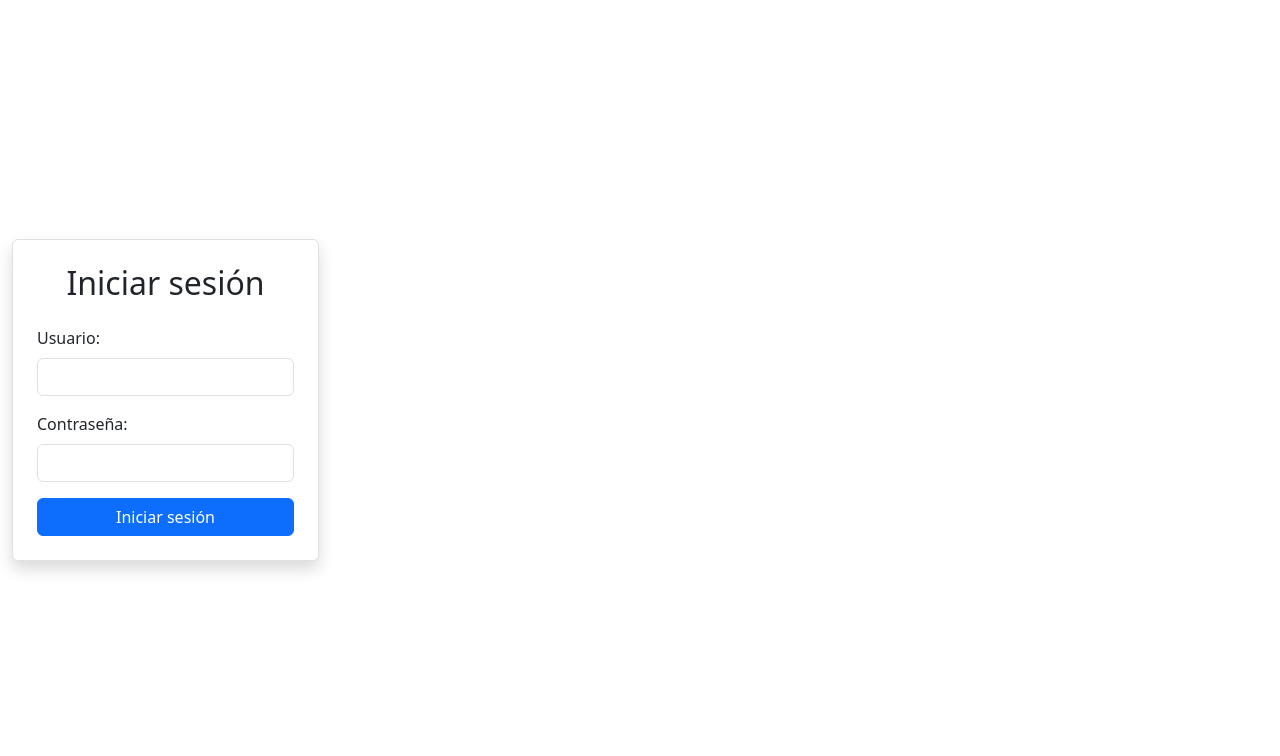
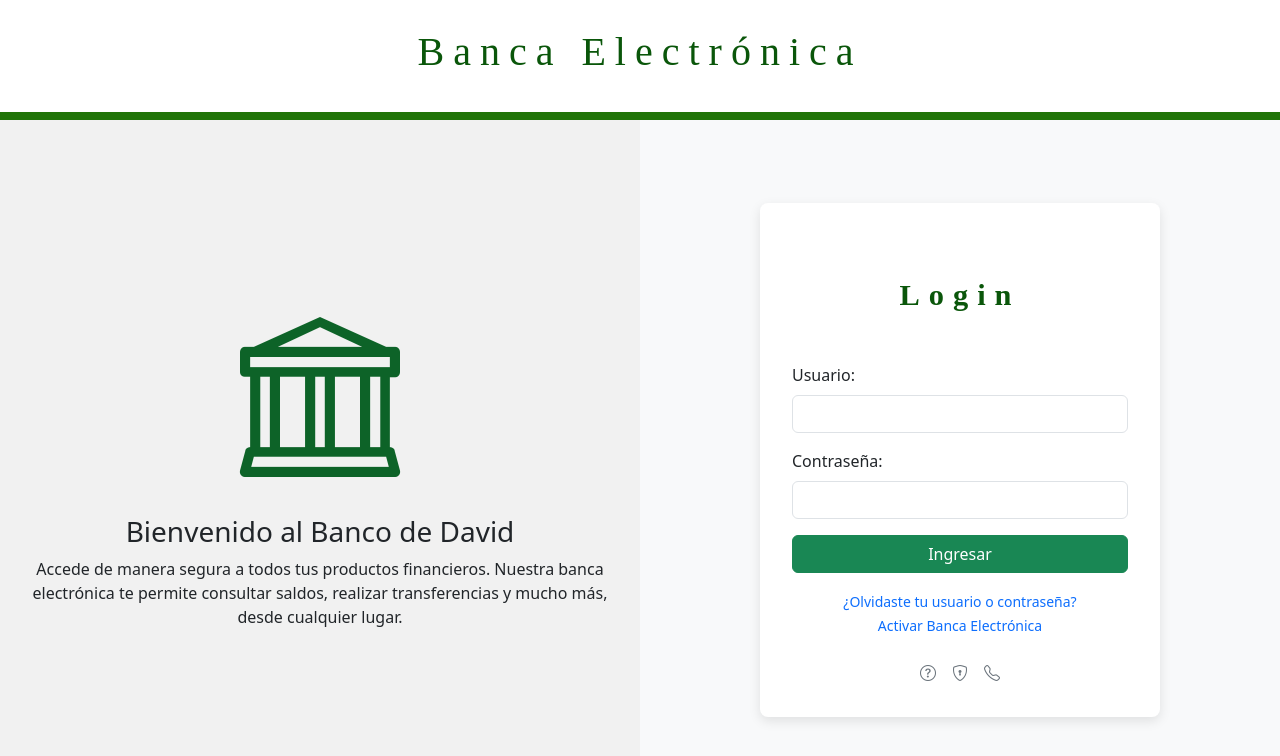
Before and after one commit to DavidGuambana/banca_web, a React (Vite) app: page /login in a window 1280 px wide. Shown: the top 756 px of the page. Built offline with nearby package versions, Linux system fonts and the light colour scheme.

Commit message:
comitlogin
ds

```diff
--- a/src/components/Login.jsx
+++ b/src/components/Login.jsx
@@ -25,9 +25,29 @@ function Login() {
   }
 
   return (
-    <div className="container d-flex justify-content-center align-items-center vh-100">
-      <form onSubmit={handleSubmit} className="p-4 border rounded shadow bg-white login-form">
-        <h2 className="text-center mb-4">Iniciar sesión</h2>
+    <div className="login-container">
+      {/* Sección 1: Encabezado */}
+      <header className="login-header">
+        <h1>Banca Electrónica</h1>
+      </header>
+
+      {/* Sección 2: Contenido dividido */}
+      <div className="login-main">
+        {/* Izquierda: Descripción */}
+     <div className="login-description">
+  <div className="text-center">
+    <i className="bi bi-bank icon-bank mb-3"></i> {/* Ícono de banco */}
+    <h3>Bienvenido al Banco de David</h3>
+    <p>
+      Accede de manera segura a todos tus productos financieros. Nuestra banca electrónica te permite consultar saldos, realizar transferencias y mucho más, desde cualquier lugar.
+    </p>
+  </div>
+</div>
+
+        {/* Derecha: Formulario */}
+        <div className="login-form-container">
+          <form onSubmit={handleSubmit} className="login-form">
+            <div><h3 className="login-title">Login</h3></div>
             <div className="mb-3">
               <label htmlFor="username" className="form-label">Usuario:</label>
               <input
@@ -50,9 +70,29 @@ function Login() {
                 required
               />
             </div>
-        <button type="submit" className="btn btn-primary w-100">Iniciar sesión</button>
-        {error && <div className="mt-3 alert alert-danger text-center">{error}</div>}
+            <button type="submit" className="btn btn-success w-100">Ingresar</button>
+            {error && <div className="alert alert-danger mt-3 text-center">{error}</div>}
+             <div className="mt-3 text-center w-100">
+      <a  className="small text-decoration-none">¿Olvidaste tu usuario o contraseña?</a>
+      <br />
+      <a  className="small text-decoration-none">Activar Banca Electrónica</a>
+    </div>
+               <footer className="mt-4 d-flex justify-content-center w-100">
+
+      <a  className="mx-2 text-secondary" title="Ayuda">
+        <i className="bi bi-question-circle"></i>
+      </a>
+      <a  className="mx-2 text-secondary" title="Seguridad">
+        <i className="bi bi-shield-lock"></i>
+      </a>
+      <a className="mx-2 text-secondary" title="Contacto">
+        <i className="bi bi-telephone"></i>
+      </a>
+    </footer>
           </form>
+
+        </div>
+      </div>
     </div>
   );
 }
--- a/src/styles/Login.css
+++ b/src/styles/Login.css
@@ -1,3 +1,74 @@
+/* Contenedor general de toda la vista */
+.login-container {
+  height: 100vh;
+  display: flex;
+  flex-direction: column;
+  background-color: #f8f9fa;
+}
+
+/* Encabezado superior */
+.login-header {
+  height: 15vh;
+  background-color: white;
+  border-bottom: 8px solid #217408;
+  display: flex;
+  align-items: center;
+  justify-content: center;
+  font-family:  'Playfair Display', serif;
+  font-weight: 700;
+  font-size: 1.9rem;
+  letter-spacing: 9px;
+  color: #0a560a;
+}
+.login-title {
+  height: 15vh;
+  background-color: white;
+  display: flex;
+  align-items: center;
+  justify-content: center;
+  font-family:  'Playfair Display', serif;
+  font-weight: 700;
+  font-size: 1.9rem;
+  letter-spacing: 9px;
+  color: #0a560a;
+}
+
+
+/* Sección principal dividida en dos columnas */
+.login-main {
+  flex-grow: 1;
+  display: flex;
+}
+
+/* Sección izquierda con descripción */
+.login-description {
+  width: 50%;
+  display: flex;
+  justify-content: center;
+  align-items: center;
+  padding: 2rem;
+  background-color: #f1f1f1;
+}
+
+/* Sección derecha con formulario */
+.login-form-container {
+  width: 50%;
+  display: flex;
+  justify-content: center;
+  align-items: center;
+  padding: 2rem;
+}
+
+/* Formulario con sombra y bordes redondeados */
 .login-form {
+  width: 100%;
   max-width: 400px;
+  background-color: white;
+  padding: 2rem;
+  border-radius: 8px;
+  box-shadow: 0px 4px 12px rgba(0, 0, 0, 0.1);
 }
+.icon-bank {
+  font-size: 10rem;
+  color: #0d6328; /* Azul institucional */
+}
```
Lines whose indentation alone changed are shown as unchanged.
